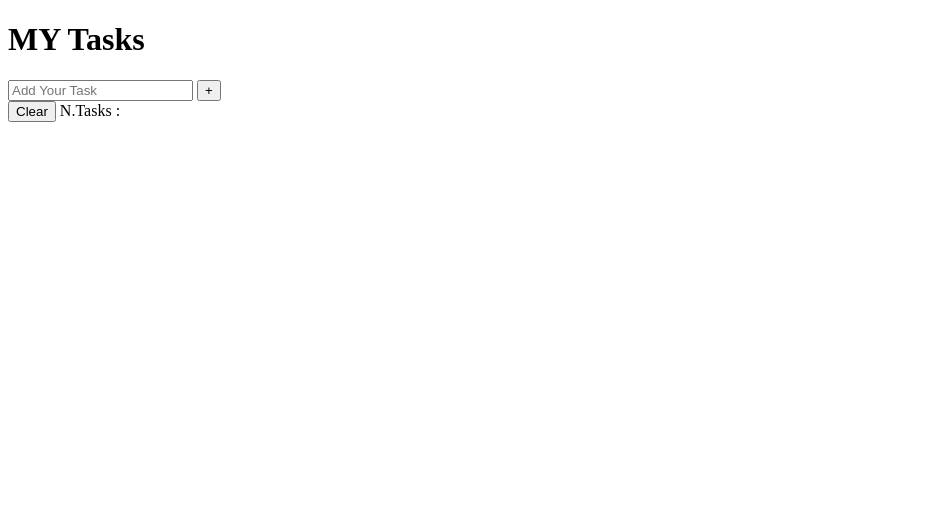
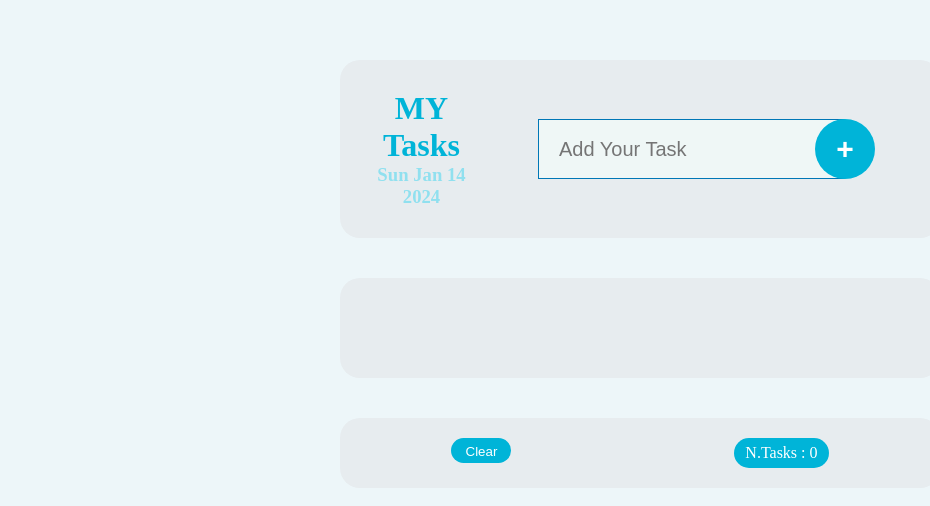
Before and after one commit to Wesamdah/To-Do-List, a plain HTML site: page index.html in a window 1280 px wide. Shown: the whole page, without its empty margins (0-930 px from the left). Drawn offline with Linux system fonts and the light colour scheme; the site is published under a folder, as on GitHub Pages, so addresses that start at the root find nothing.

Commit message:
Update index.html

```diff
--- a/index.html
+++ b/index.html
@@ -3,8 +3,8 @@
   <head>
     <meta charset="UTF-8" />
     <meta name="viewport" content="width=device-width, initial-scale=1.0" />
-    <link rel="stylesheet" href="/css/all.min.css" />
-    <link rel="stylesheet" href="/me.css" />
+    <link rel="stylesheet" href="css/all.min.css" />
+    <link rel="stylesheet" href="me.css" />
     <title>My To Do List</title>
   </head>
   <body>
@@ -25,6 +25,6 @@
         <span class="number">N.Tasks : </span>
       </div>
     </div>
-    <script src="/me.js"></script>
+    <script src="me.js"></script>
   </body>
 </html>
```
